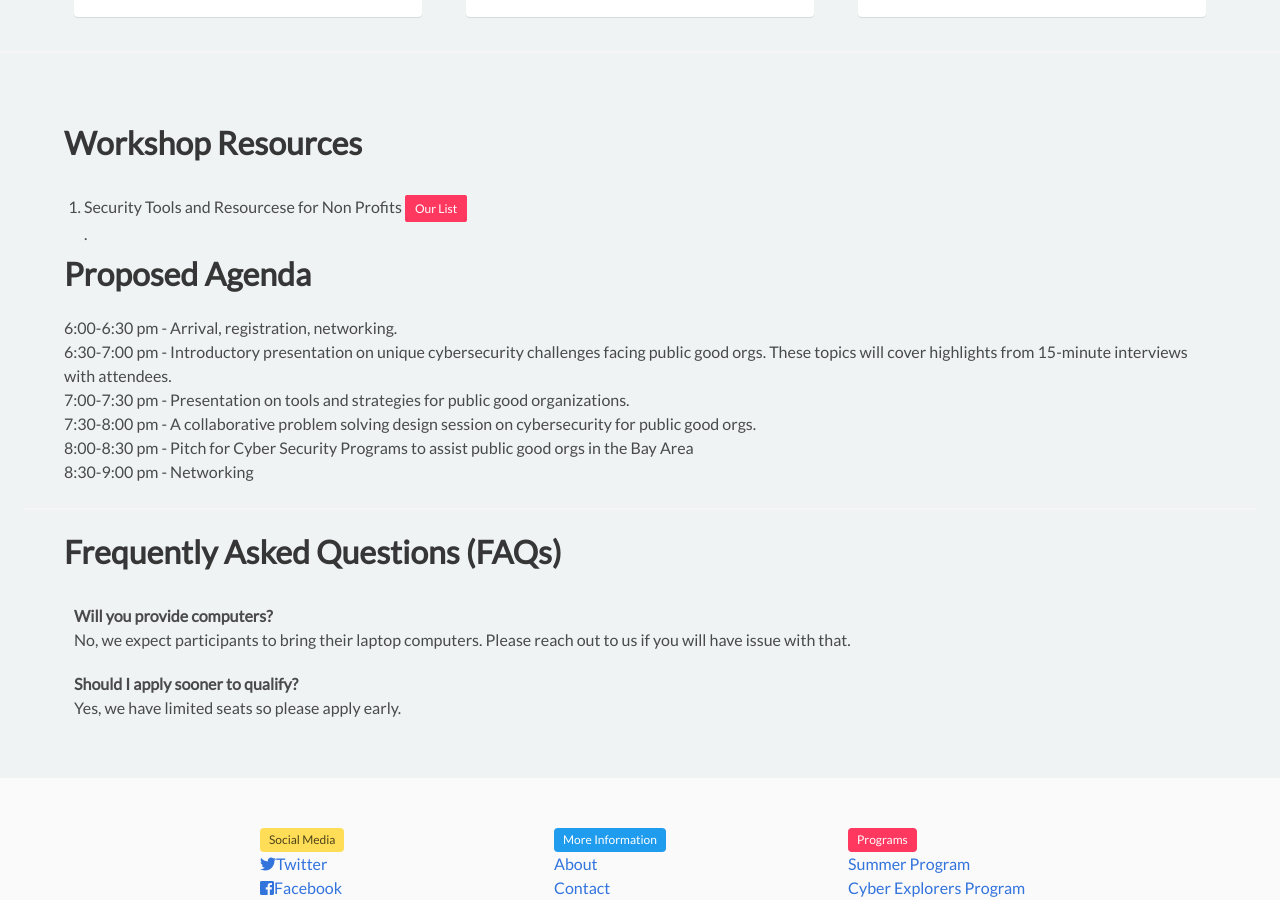
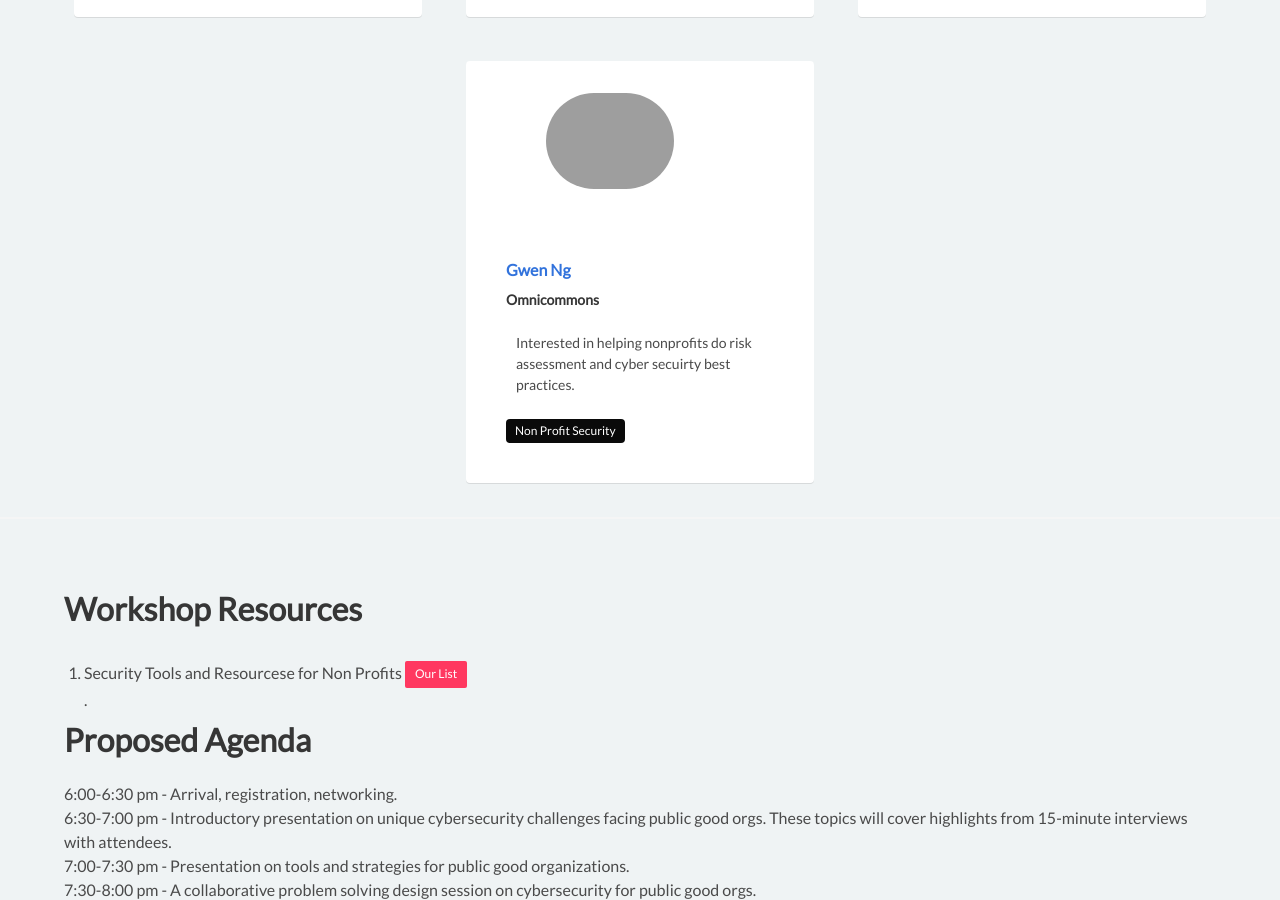
Before and after one commit to cyberdefendersprogram/www-homepage, a Jekyll site: the page built from workshop.html, in a window 1280 px wide and 900 px high, scrolled down 3299 px. Built offline with Jekyll 4.4.1, drawn with Linux system fonts in a browser that asks for light colours; nearby versions of some CDN libraries.

Commit message:
Update workshop.html

```diff
--- a/workshop.html
+++ b/workshop.html
@@ -87,6 +87,13 @@
       description: Interested in helping nonprofits do risk assessment and cyber secuirty best practices.
       tags:
         - Security Expert
+    - name: Gwen Ng
+      company: Omnicommons
+      linkedin:
+      photo: assets/images/workshop/participants/chloe.jpeg
+      description: Interested in helping nonprofits do risk assessment and cyber secuirty best practices.
+      tags:
+        - Non Profit Security
 ---
 <div class="hero is-info is-medium has-background">
     <img alt="Fill Murray" class="hero-background is-transparent"/>
```
